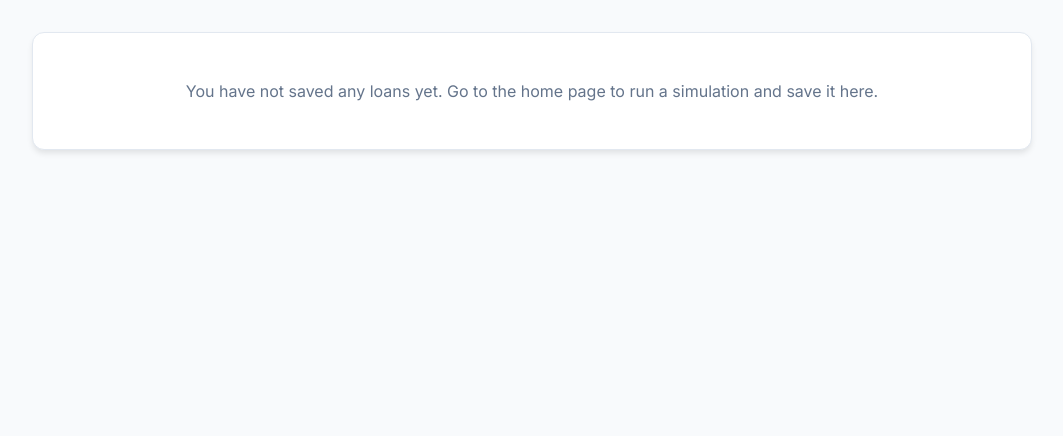
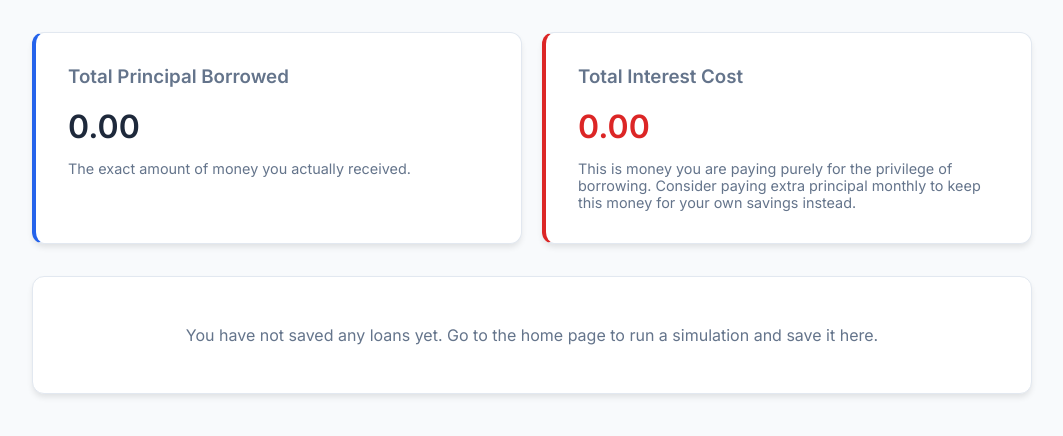
Before and after one commit to EngineerMapatac/NeuroBalance-Engine, a Flask app: page /dashboard in a window 1280 px wide. Shown: the part 101-537 px from the top of the page, without its empty margins (108-1171 px from the left). Run offline with Flask 3, Linux system fonts and the light colour scheme; the visitor is signed in with stand-in values (Sample User, id 1); data that the repository does not hold is empty.

Commit message:
ADDING FINANCIAL LITERACY SUMMARY

```diff
--- a/templates/dashboard.html
+++ b/templates/dashboard.html
@@ -16,6 +16,19 @@
             </div>
         </header>
 
+        <div style="display: grid; grid-template-columns: 1fr 1fr; gap: 20px; margin-bottom: 2rem;">
+            <div class="card" style="border-left: 4px solid #2563eb;">
+                <h3 style="margin-top: 0; color: #64748b;">Total Principal Borrowed</h3>
+                <h2 style="font-size: 2rem; margin: 0;">{{"%.2f"|format(total_principal)}}</h2>
+                <p style="font-size: 0.9rem; color: #64748b; margin-bottom: 0;">The exact amount of money you actually received.</p>
+            </div>
+            <div class="card" style="border-left: 4px solid #dc2626;">
+                <h3 style="margin-top: 0; color: #64748b;">Total Interest Cost</h3>
+                <h2 style="font-size: 2rem; margin: 0; color: #dc2626;">{{"%.2f"|format(total_interest_all)}}</h2>
+                <p style="font-size: 0.9rem; color: #64748b; margin-bottom: 0;">This is money you are paying purely for the privilege of borrowing. Consider paying extra principal monthly to keep this money for your own savings instead.</p>
+            </div>
+        </div>
+
         <div class="card">
             {% if loans %}
                 <table style="width: 100%; border-collapse: collapse;">
@@ -23,7 +36,8 @@
                         <tr style="border-bottom: 2px solid #e2e8f0; text-align: left;">
                             <th style="padding: 10px;">Principal</th>
                             <th style="padding: 10px;">Rate (%)</th>
-                            <th style="padding: 10px;">Term (Months)</th>
+                            <th style="padding: 10px;">Start Date</th>
+                            <th style="padding: 10px;">Maturity Date</th>
                             <th style="padding: 10px;">Extra Pay</th>
                             <th style="padding: 10px;">Total Interest</th>
                         </tr>
@@ -33,9 +47,10 @@
                         <tr style="border-bottom: 1px solid #e2e8f0;">
                             <td style="padding: 10px;">{{ loan.currency }}{{ "%.2f"|format(loan.principal) }}</td>
                             <td style="padding: 10px;">{{ loan.rate }}%</td>
-                            <td style="padding: 10px;">{{ loan.months }}</td>
+                            <td style="padding: 10px;">{{ loan.start_date or 'N/A' }}</td>
+                            <td style="padding: 10px; font-weight: bold; color: #16a34a;">{{ loan.end_date or 'N/A' }}</td>
                             <td style="padding: 10px;">{{ loan.currency }}{{ "%.2f"|format(loan.extra) }}</td>
-                            <td style="padding: 10px; color: #dc2626;">{{ loan.total_interest }}</td>
+                            <td style="padding: 10px; color: #dc2626;">{{ loan.currency }}{{ "%.2f"|format(loan.total_interest) }}</td>
                         </tr>
                         {% endfor %}
                     </tbody>
```
